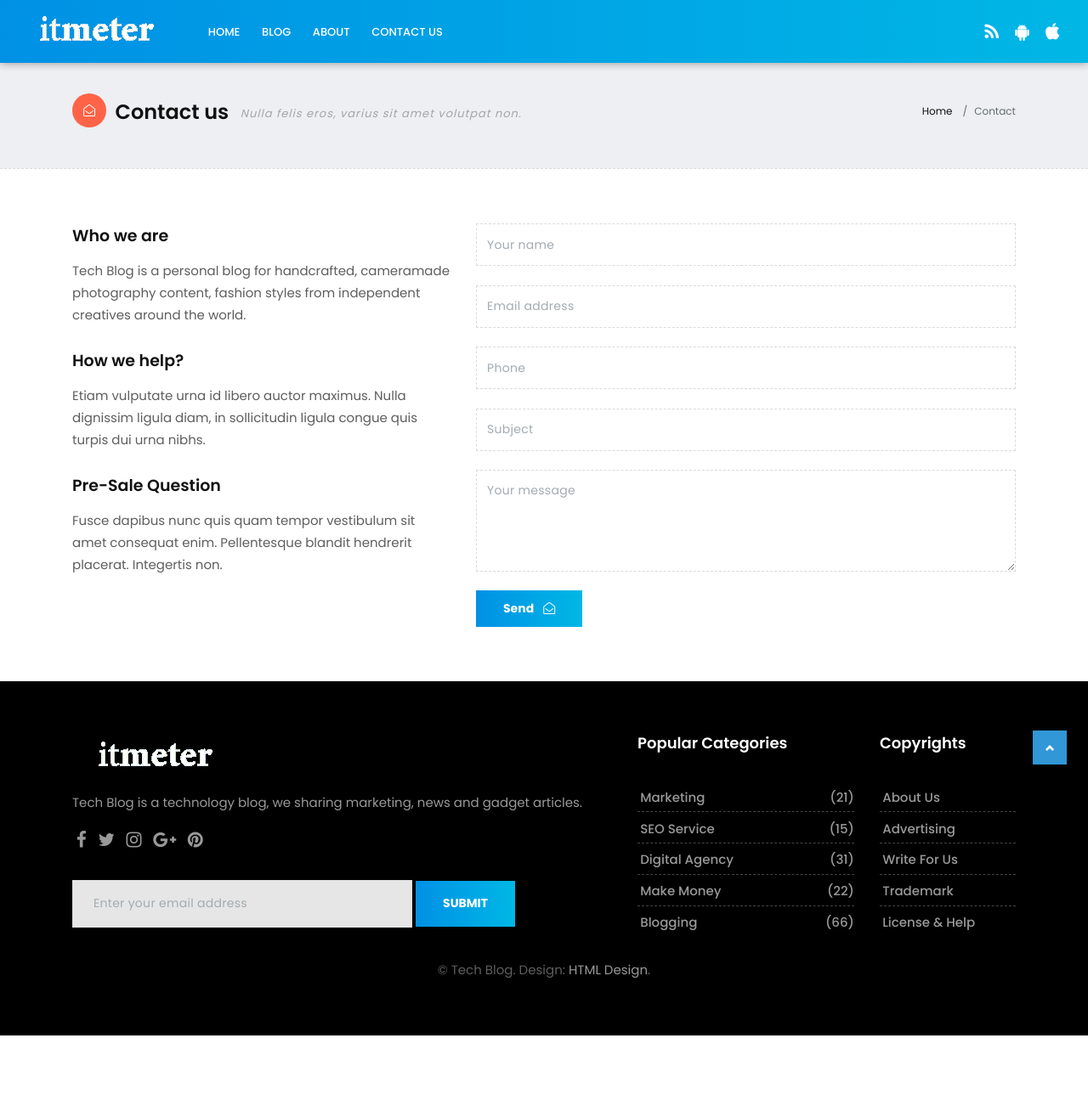
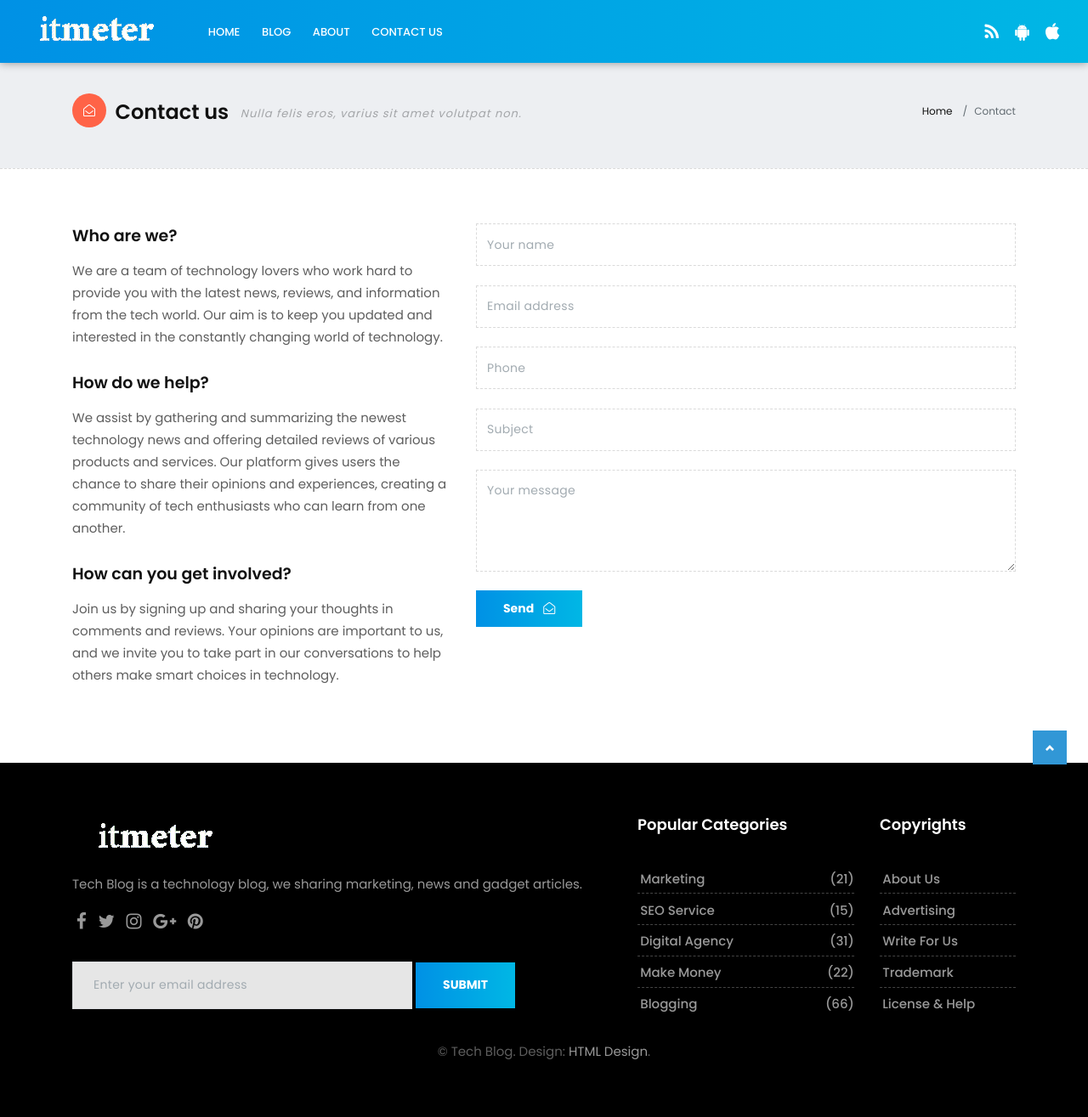
Before and after one commit to pooryafayazi/itmeter.ir, a Django app: page /contact in a window 1280 px wide. Shown: the whole page at 85% size. Before the commit the page ends 1219 px from the top, so only its background shows below. Run offline with Django 4.2, Linux system fonts and the light colour scheme; some libraries are stand-ins or nearby versions.

Commit message:
set common_data and content in countact us

```diff
--- a/homepage/views.py
+++ b/homepage/views.py
@@ -65,3 +65,16 @@ def single_news(request,news_id):
     }
 
     return render(request, 'home/news.html', context)
+
+
+def common_data(request):
+       return {
+        'name' : "Poorya",
+        'surname' : "Fayazi",
+        'email1' : "fayazipoorya@gmail.com",
+        'email2' : "poorya189@gmail.com",
+        'phone1' : "+989190104604",
+        'phone2' : "+989937272005",
+        'city' : "Tehran",
+        'country' : "IRAN",
+       }
--- a/itmeter/settings.py
+++ b/itmeter/settings.py
@@ -67,6 +67,7 @@ TEMPLATES = [
                 'django.template.context_processors.request',
                 'django.contrib.auth.context_processors.auth',
                 'django.contrib.messages.context_processors.messages',
+                'homepage.views.common_data',
             ],
         },
     },
--- a/templates/home/contact.html
+++ b/templates/home/contact.html
@@ -28,17 +28,21 @@
                 <div class="page-wrapper">
                     <div class="row">
                         <div class="col-lg-5">
-                            <h4>Who we are</h4>
-                            <p>Tech Blog is a personal blog for handcrafted, cameramade photography content, fashion
-                                styles from independent creatives around the world.</p>
+                            <h4>Who are we?</h4>
+                            <p>We are a team of technology lovers who work hard to provide you with the latest news,
+                                reviews, and information from the tech world. Our aim is to keep you updated and
+                                interested in the constantly changing world of technology.</p>
 
-                            <h4>How we help?</h4>
-                            <p>Etiam vulputate urna id libero auctor maximus. Nulla dignissim ligula diam, in
-                                sollicitudin ligula congue quis turpis dui urna nibhs. </p>
+                            <h4>How do we help?</h4>
+                            <p>We assist by gathering and summarizing the newest technology news and offering detailed
+                                reviews of various products and services. Our platform gives users the chance to share
+                                their opinions and experiences, creating a community of tech enthusiasts who can learn
+                                from one another.</p>
 
-                            <h4>Pre-Sale Question</h4>
-                            <p>Fusce dapibus nunc quis quam tempor vestibulum sit amet consequat enim. Pellentesque
-                                blandit hendrerit placerat. Integertis non.</p>
+                            <h4>How can you get involved?</h4>
+                            <p>Join us by signing up and sharing your thoughts in comments and reviews. Your opinions
+                                are important to us, and we invite you to take part in our conversations to help others
+                                make smart choices in technology.</p>
                         </div>
                         <div class="col-lg-7">
                             <form class="form-wrapper">
--- a/templates/home/index.html
+++ b/templates/home/index.html
@@ -28,7 +28,7 @@
 
                                 <div class="blog-meta big-meta col-md-8">
                                     <h4><a href="{% url 'homepage:news' news_id=n.id %}" title="">{{n.title}}</a></h4>
-                                    <p>{{n.content|truncate_w:200|safe}}</p>
+                                    <p>{{n.content|truncate_w:100|safe}}</p>
                                     <small class="firstsmall"><a class="bg-orange" href="blog.html"
                                             title="">{{n.topic}}</a></small>
                                     <small><a href="{% url 'homepage:news' news_id=n.id %}" title="">{{n.published_date}}</a></small>
```
